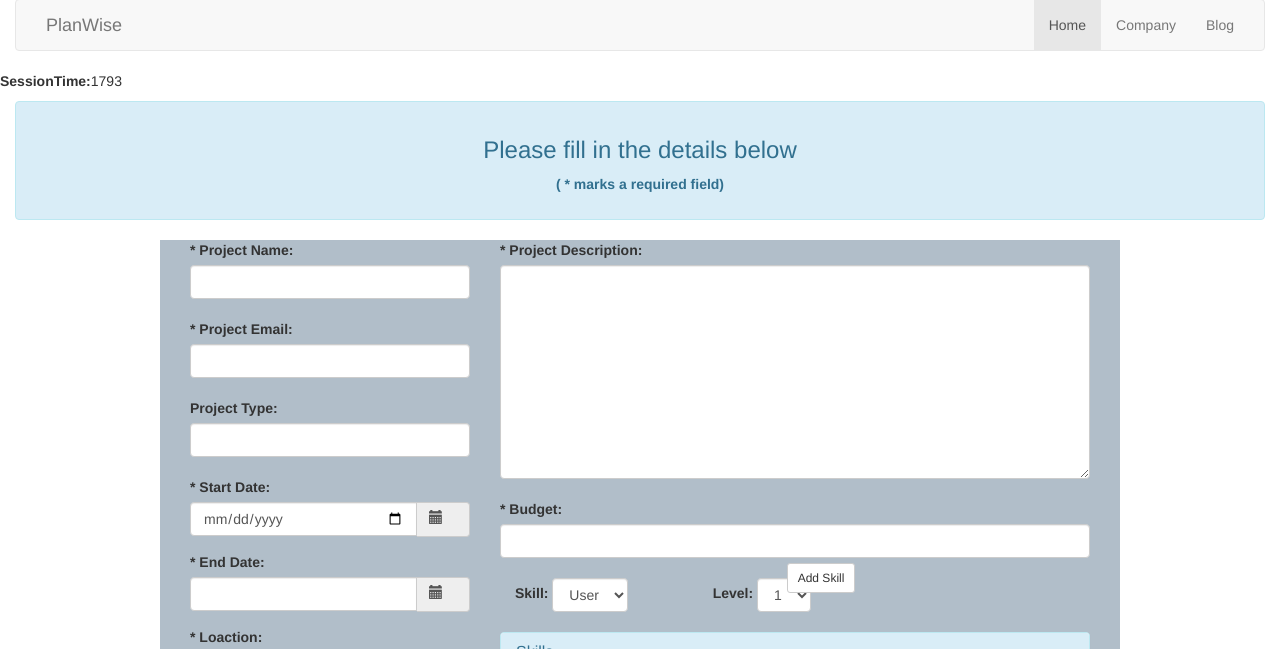
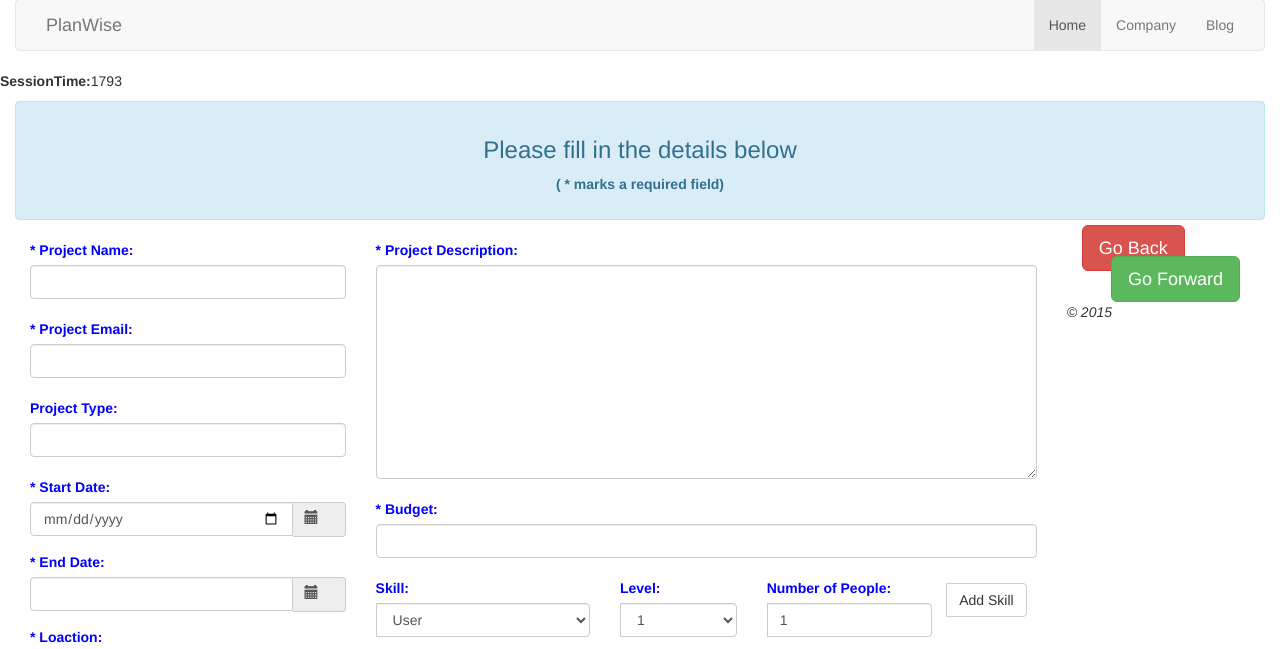
Before and after one commit to stuart32/PlanWise_ResourceManagement, a CodeIgniter app: page /index.php/create_project in a window 1280 px wide. Shown: the part 226-875 px from the top of the page. Run offline with CodeIgniter, Linux system fonts and the light colour scheme; the visitor is signed in with stand-in values (Sample User, id 1); tables that the repository leaves empty hold one stand-in row (values such as "Sample post"); some libraries are stand-ins or nearby versions.

Commit message:
implemented registering the project's required skills in createProject using batch insert

```diff
--- a/application/controllers/Login.php
+++ b/application/controllers/Login.php
@@ -50,7 +50,7 @@
 
 		$logged_in = $this->session->logged_in;
 		if($logged_in){
-			redirect('viewprofile');
+			redirect('view_profile');
 		}else {
 			$this->form_validation->set_rules('username', 'username', 'required');
 			$this->form_validation->set_rules('password', 'password', 'required');
@@ -66,7 +66,7 @@
 			{
 				$correct =  $this->profile_model->set_login();
 				if($correct) {
-					redirect('viewprofile');
+					redirect('view_profile');
 				}else {
 					$data['retry'] = true;
 					$this->load->view('templates/header', $data);
--- a/application/controllers/ProjectCreate.php
+++ b/application/controllers/ProjectCreate.php
@@ -41,11 +41,16 @@
 
 		$this->form_validation->set_rules('startDate', 'Start Date', 'required');
 		$this->form_validation->set_rules('endDate', 'End Date', 'required');
+		$this->form_validation->set_rules('projectBudget', 'Budget', 'required');
 
 
 //		$this->form_validation->set_rules('pLocation', 'Project Location', 'required');
 //		$this->form_validation->set_rules('pDesc', 'Project Description', 'required');
-		$this->form_validation->set_rules('projectBudget', 'Budget', 'required');
+
+		$this->form_validation->set_rules('skillID[]', 'Skills', 'required');
+		$this->form_validation->set_rules('skillLevel[]', 'Skill Levels', 'required');
+		$this->form_validation->set_rules('skillNumPeople[]', 'Number of People ', 'required');
+
 
 		$data['skills'] =  $this->project_model->load_skills();
 
--- a/application/models/Project_model.php
+++ b/application/models/Project_model.php
@@ -183,6 +183,22 @@
 
 
 	$this->db->insert('project', $projectData);
+	$projectID = $this->db->insert_id();
+	$skillIDs = $this->input->post("skillID");
+	$skillLevels = $this->input->post("skillLevel");
+	$skillNumPeoples = $this->input->post("skillNumPeople");
+
+	//projectReq	skillID	skillLevel	numPeople
+	for ($i=0; $i < count($skillIDs); $i++) {
+         $skillsData[] = array(
+			'projectReq'=>$projectID,
+			'skillID'=>$skillIDs[$i],
+			'skillLevel'=>$skillLevels[$i],
+			'numPeople'=>$skillNumPeoples[$i],
+         ); // store values in array
+	}
+	$this->db->insert_batch('project_skills_required', $skillsData);
+
 
 }
 
--- a/application/views/pages/project/createProject.php
+++ b/application/views/pages/project/createProject.php
@@ -6,7 +6,7 @@
         <h4> <?php echo validation_errors(); ?> </h4>
     </div>
     <?php echo form_open('create_project'); ?>
-    <div class="createProject container-fluid">
+    <div class="createProject container-fluid col-sm-10">
         <div class="col-sm-4">
 
             <label for="projectTitle">* Project Name:</label>
@@ -52,7 +52,7 @@
         </script>
             <label for="projectLocation">* Loaction:</label>
             <div id="map" style="width:40%x;height:400px;background:White">
-                <script src="https://maps.googleapis.com/maps/api/js?callback=myOptions"></script>
+                <script src="https://maps.googleapis.com/maps/api/js?key=AIzaSyA7XTpRX5A-G83XNzV_7ORF-OYKfepSD4g&callback=myOptions"></script>
                 <script>
                     var myOptions = {
                         zoom: 14,
@@ -106,18 +106,16 @@
         </div>
 
         <div class="col-sm-8">
-
-
-
             <label for="projectDesc">* Project Description:</label>
             <textarea class="form-control" rows="10" name="projectDesc"></textarea>
             <br>
             <label for="projectBudget">* Budget:</label>
             <input type="text" class="form-control" name="projectBudget">
             <br>
-            <div class="form-inline">
-                <div class="form-group" id="skillSelect">
-                    <div class="form-group col-sm-6">
+            <div class="row">
+				<div class="col-lg-12 noPadding ">
+					<div class="input-group " id="skillSelect">
+						<div class="col-sm-5 ">
 							<label for="skillName" >Skill:</label>
 							<select class="form-control" id="skillName">
 								<?php foreach($skills['names'] as $skillName) { ?>
@@ -125,7 +123,7 @@
 								<?php } ?>
 							</select>
 						</div>
-                    <div class="form-group col-sm-4">
+						<div class="col-sm-3 ">
 							<label for="skillLevel" >Level:</label>
 							<select class="form-control" id="skillLevel">
 								<?php foreach($skills['levels'] as $skillLevel) { ?>
@@ -133,14 +131,17 @@
 								<?php } ?>
 							</select>
 						</div>
-                    <div class="form-group col-sm-2">
-                        <button id="addSkill" type="button" class="btn btn-default btn-sm ">Add Skill</button>
+						 <div class="col-sm-4 ">
+							<label for="skillNumPeople" >Number of People:</label>
+							<input type="number" id="skillNumPeople" value="1" min="1" class="form-control">
 						</div>
-
+						<div class=" input-group-btn noPadding">
+							<button id="addSkill" type="button" class="btn btn-default  ">Add Skill</button>
+						</div>
+					</div>
 				</div>
             </div>
             <br>
-
             <div class="">
                 <div class = "panel panel-info">
                     <div class = "panel-heading">
@@ -148,10 +149,10 @@
                     </div>
 
                     <div class = "panel-body">
-                        Please choose the skills required for the project and the level of proficiency needed for each skill.
+                        Please choose the skills required for the project, the level of proficiency needed for each skill and the number of people which will need to hold it.
                         <label for="projectSkills">* Skills Required:</label>
                 <!--            <input type="text" class="form-control" name="projectSkills">-->
-                        <ul class="list-group well well-sm pre-scrollable tested" style="max-height: 260px; overflow-y:auto;"  id="projectSkills">
+                        <ul class="list-group well well-sm pre-scrollable tested" style="max-height: 240px; overflow-y:auto;"  id="projectSkills">
                         </ul>
                         <button id="delSkill" type="button" class="btn btn-primary">Delete</button>
                    </div>
@@ -168,29 +169,37 @@
 
             <script>
                 $("#addSkill").click(function() {
-                    $("#projectSkills").append(' <li id="test" value="'+ $("#skillName").val() +'" class="list-group-item testing">' + $("#skillName").val() + '<input type="hidden"  name="skill[1]" value="'+ $("#skillName").text()+' "/><span class="badge">' + $("#skillLevel").val() + '</span></li>');
+                    $("#projectSkills").append(' <li value="'+ $("#skillName").val() +' " class="list-group-item skill ">' + $("#skillName").val() + '<span class="label label-primary pull-right">'
+                    + ($("#skillLevel option:selected").index() + 1 )+ '</span><span class="label label-success pull-right">'
+                    + $("#skillNumPeople").val() + '</span>'
+                    + '<input type="hidden"  name="skillID[]" value="'+ ( $("#skillName option:selected").index() + 1 )+' "/> '
+					+ '<input type="hidden"  name="skillLevel[]" value="'+ ( $("#skillLevel option:selected").index() + 1 )+' "/> '
+                    + '<input type="hidden"  name="skillNumPeople[]" value="'+ $("#skillNumPeople").val()+' "/> '
+					+ '</li>');
                 });
                 $("#delSkill").click(function() {
-                    alert("hello");
+					$("#projectSkills .selected").remove();
                 });
 
-                $("#projectSkills").on("click",".testing",function(e) {
+                $("#projectSkills").on("click",".skill",function(e) {
                     $(this).parent().children().removeClass("selected");
                     $(this).addClass("selected");
-                    alert($(this)
-                            .clone()    //clone the element
-                            .children() //select all the children
-                            .remove()   //remove all the children
-                            .end()  //again go back to selected element
-                            .text() );
+                    //~ alert($(this)
+                            //~ .clone()    //clone the element
+                            //~ .children() //select all the children
+                            //~ .remove()   //remove all the children
+                            //~ .end()  //again go back to selected element
+                            //~ .text() );
 
                 });
             </script>
 
         </div>
+
+    </div>
     <div class="col-sm-2">
-            <button type="button" class="btn btn-danger btn-lg">Go Back</button>
-
+		<div>
+			<button type="button" class="btn btn-danger btn-lg pull-left">Go Back</button>
 			<button type="submit" class="btn btn-success btn-lg">Go Forward</button>
 		</div>
 	</div>
--- a/css/mystyle.css
+++ b/css/mystyle.css
@@ -7,6 +7,7 @@
 h5 {
     text-align: center;
 }
+
 
 .mycontent-left {
   margin-left: 15px;
@@ -56,6 +57,7 @@
     padding-left: 15px;
     margin-left: 5px;
     margin-right: 5px;
+    padding-bottom: 10px;
 }
 
 .col-sm-4{
@@ -67,14 +69,25 @@
     padding-right: 15px;
     margin-right: 15px;
 }
+.createProject div{ color:blue; }
 
 .createProject{
 
   margin: auto;
   width: 75%;
   margin-left: 25%;
-  background: rgb(177, 190, 201)
+  background: #fff;
 
+}
+
+.noPadding {
+   padding: 0 !important;
+   margin: 0 !important;
+}
+
+#projectSkills .selected {
+	background: #007;
+	color:#fff;
 }
 
 .btn{
@@ -115,10 +128,7 @@
 /*nav css*/
 /*nav css close*/
 
-
-
-
-.page-header {background:#ccc;margin:0;}
+.form-inline .form-control{width: 100% !important; }
 
 .profile-head { width:100%;background-color: rgb(151, 177, 219);float: left;padding: 15px 5px;}
 .profile-head img { height:150px; width:150px; margin:0 auto; border:5px solid #fff; border-radius:5px;}
@@ -165,9 +175,9 @@
 .selectpicker option { color:#000 !important;}
 .selectpicker option:first-child { color:#99999c;}
 .input-group { width:100%;}
-.uplod-picture {width: 100%; background-color:#;color: #fff; padding:20px 10px;margin-bottom:10px;}
+.uplod-picture {width: 100%;color: #fff; padding:20px 10px;margin-bottom:10px;}
 .uplod-file {position: relative;overflow: hidden;color: #fff;background-color: rgb(0, 4, 51);border: 0px solid #a02e09;border-radius: 0px;
- transition:all ease 0.3s;margin: 5px;}
+ transition:all ease 0.3s;margin: 45px 30px 0px 35px;}
 .uplod-file input[type=file] {position: absolute;top: 0;right: 0;min-width: 100%;min-height: 100%;font-size: 100px;text-align: right;
 filter: alpha(opacity=0);opacity: 0;outline: none;background: white;cursor: inherit;display: block;}
 .uplod-file:hover, .uplod-file:focus {color: #fff;background-color:rgb(255, 102, 0);}
```
Lines whose indentation alone changed are shown as unchanged.
